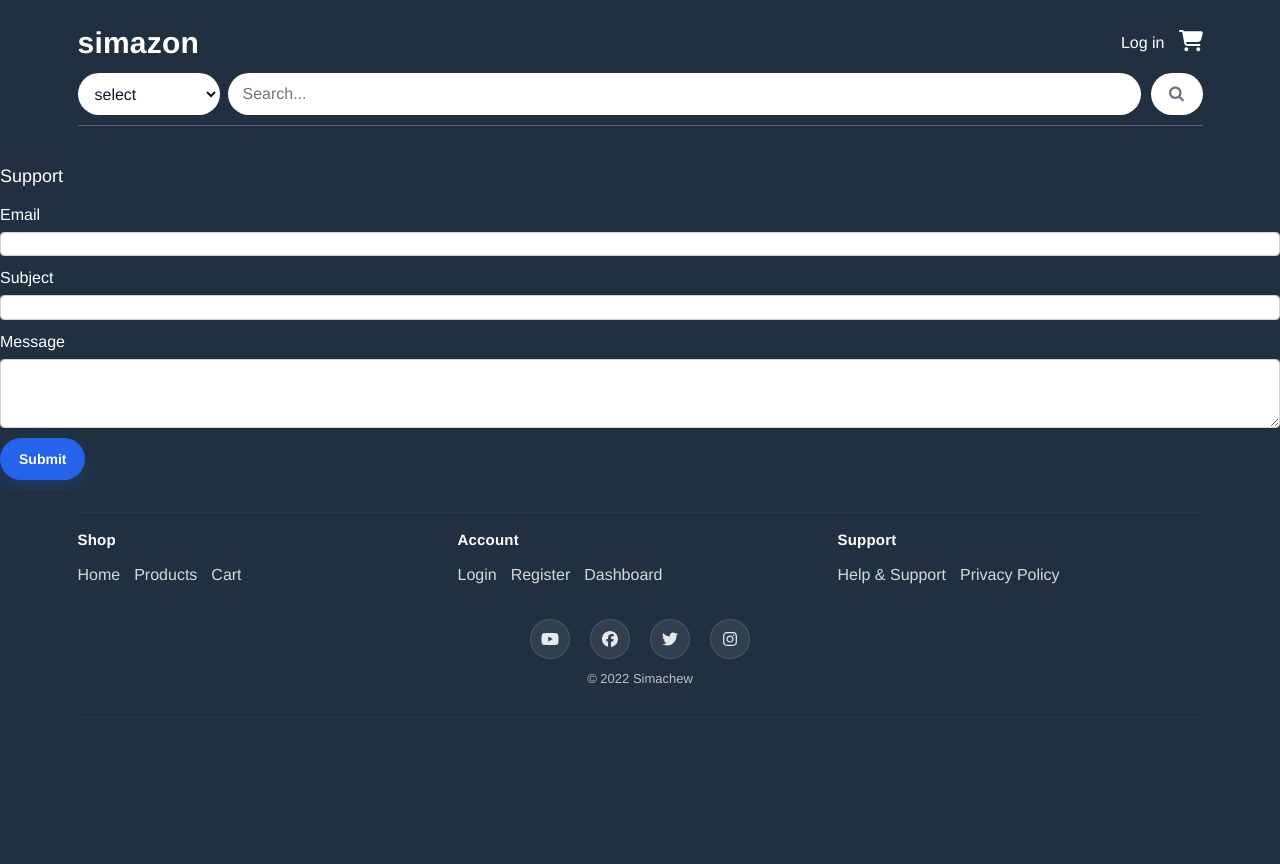
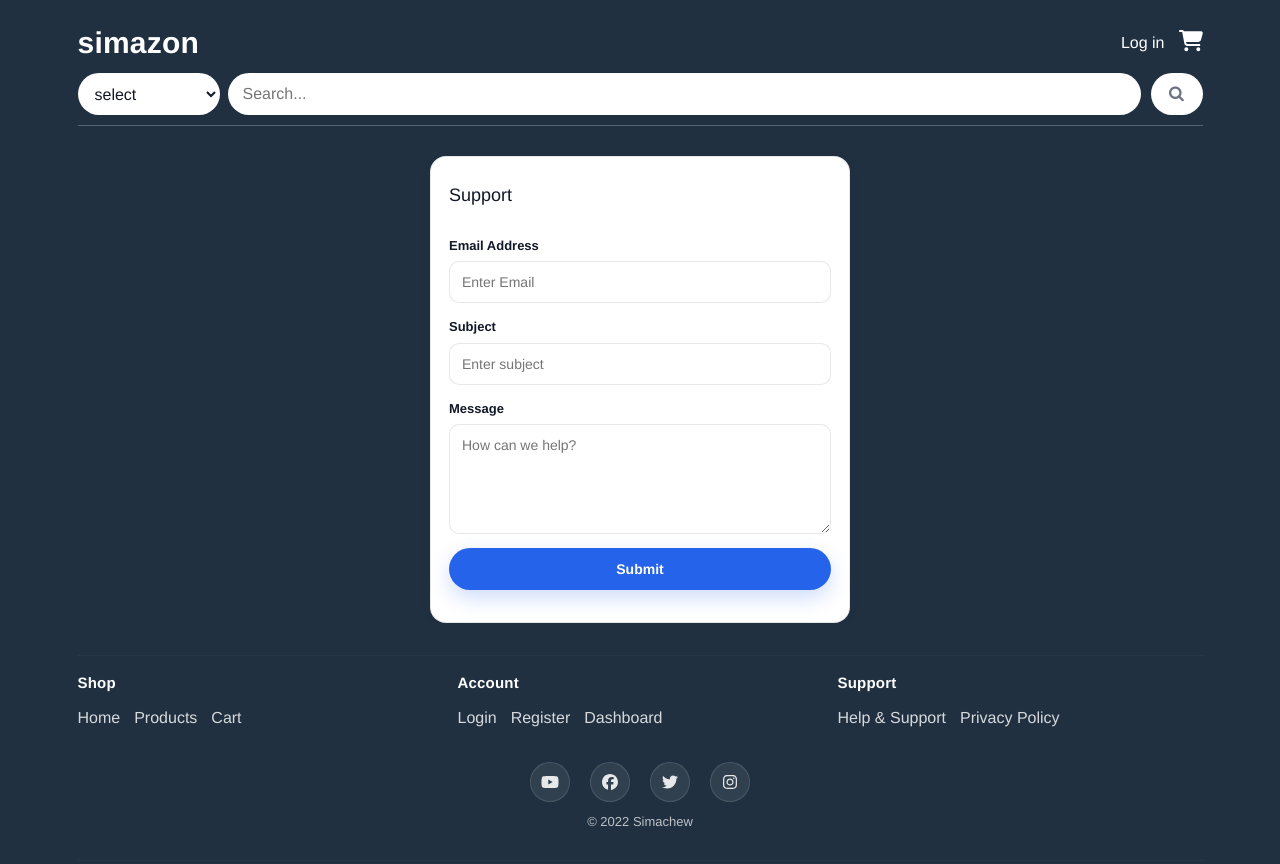
Before and after one commit to absima/contextSimazon, a React (Vite) app: page /support in a window 1280 px wide. Shown: the top 864 px of the page. Before the commit the page ends 800 px from the top, so only its background shows below. Built offline with nearby package versions, Linux system fonts and the light colour scheme; no server answers.

Commit message:
support form consistency with account

```diff
--- a/src/components/support.jsx
+++ b/src/components/support.jsx
@@ -1,68 +1,206 @@
-// import React from 'react';
+// support.jsx
 import { useState } from 'react';
-import { Form, Button } from 'react-bootstrap';
 import Message from './message';
 
 export default function Support() {
   const [email, setEmail] = useState('');
   const [subject, setSubject] = useState('');
   const [message, setMessage] = useState('');
+
   const [submitted, setSubmitted] = useState(false);
+
+  // basic validation states (same vibe as signup)
+  const [emailError, setEmailError] = useState('');
+  const [subjectError, setSubjectError] = useState('');
+  const [messageError, setMessageError] = useState('');
+
+  const validateEmail = (email) => {
+    const re =
+      /^(([^<>()[\]\\.,;:\s@"]+(\.[^<>()[\]\\.,;:\s@"]+)*)|(".+"))@((\[[0-9]{1,3}\.[0-9]{1,3}\.[0-9]{1,3}\.[0-9]{1,3}\])|(([a-zA-Z\-0-9]+\.)+[a-zA-Z]{2,}))$/;
+    return re.test(String(email).toLowerCase());
+  };
+
+  const handleEmailChange = (e) => {
+    const v = e.target.value;
+    setEmail(v);
+    if (!validateEmail(v)) setEmailError('Invalid email');
+    else setEmailError('');
+  };
+
+  const handleSubjectChange = (e) => {
+    const v = e.target.value;
+    setSubject(v);
+    if (v.trim().length < 3) setSubjectError('Subject must be at least 3 characters');
+    else setSubjectError('');
+  };
+
+  const handleMessageChange = (e) => {
+    const v = e.target.value;
+    setMessage(v);
+    if (v.trim().length < 10) setMessageError('Message must be at least 10 characters');
+    else setMessageError('');
+  };
 
   const submitHandler = (e) => {
     e.preventDefault();
 
+    // final validation gate
+    let ok = true;
+
+    if (!validateEmail(email)) {
+      setEmailError('Invalid email');
+      ok = false;
+    }
+    if (subject.trim().length < 3) {
+      setSubjectError('Subject must be at least 3 characters');
+      ok = false;
+    }
+    if (message.trim().length < 10) {
+      setMessageError('Message must be at least 10 characters');
+      ok = false;
+    }
+
+    if (!ok) return;
+
     setSubmitted(true);
+
+    // reset
     setEmail('');
     setSubject('');
     setMessage('');
   };
 
+  const formValid =
+    validateEmail(email) && subject.trim().length >= 3 && message.trim().length >= 10;
+
   return (
+    <form className="form" noValidate onSubmit={submitHandler}>
       <div>
         <h1>Support</h1>
+      </div>
 
       {submitted && (
+        <div>
           <Message variant="success">
             Thanks for reaching out. We’ll get back to you shortly.
           </Message>
+        </div>
       )}
 
-      <Form onSubmit={submitHandler}>
-        <Form.Group className="mb-3">
-          <Form.Label>Email</Form.Label>
-          <Form.Control
+      <div>
+        <label htmlFor="supportEmail">Email Address</label>
+        <input
+          id="supportEmail"
           type="email"
-            required
+          name="email"
+          placeholder="Enter Email"
           value={email}
-            onChange={(e) => setEmail(e.target.value)}
+          onChange={handleEmailChange}
         />
-        </Form.Group>
+        {emailError && <div className="error">{emailError}</div>}
+      </div>
 
-        <Form.Group className="mb-3">
-          <Form.Label>Subject</Form.Label>
-          <Form.Control
+      <div>
+        <label htmlFor="supportSubject">Subject</label>
+        <input
+          id="supportSubject"
           type="text"
-            required
+          name="subject"
+          placeholder="Enter subject"
           value={subject}
-            onChange={(e) => setSubject(e.target.value)}
+          onChange={handleSubjectChange}
         />
-        </Form.Group>
+        {subjectError && <div className="error">{subjectError}</div>}
+      </div>
 
-        <Form.Group className="mb-3">
-          <Form.Label>Message</Form.Label>
-          <Form.Control
-            as="textarea"
+      <div>
+        <label htmlFor="supportMessage">Message</label>
+        <textarea
+          id="supportMessage"
+          name="message"
+          placeholder="How can we help?"
           rows={4}
-            required
           value={message}
-            onChange={(e) => setMessage(e.target.value)}
+          onChange={handleMessageChange}
         />
-        </Form.Group>
+        {messageError && <div className="error">{messageError}</div>}
+      </div>
 
-        {/* <Button type="submit">Send</Button> */}
-        <button className="buttoncolor">Submit</button>
-      </Form>
+      <div>
+        <button type="submit" className="buttoncolor" disabled={!formValid}>
+          Submit
+        </button>
       </div>
+    </form>
   );
 }
+
+
+// // import React from 'react';
+// import { useState } from 'react';
+// import { Form, Button } from 'react-bootstrap';
+// import Message from './message';
+
+// export default function Support() {
+//   const [email, setEmail] = useState('');
+//   const [subject, setSubject] = useState('');
+//   const [message, setMessage] = useState('');
+//   const [submitted, setSubmitted] = useState(false);
+
+//   const submitHandler = (e) => {
+//     e.preventDefault();
+
+//     setSubmitted(true);
+//     setEmail('');
+//     setSubject('');
+//     setMessage('');
+//   };
+
+//   return (
+//     <div>
+//       <h1>Support</h1>
+
+//       {submitted && (
+//         <Message variant="success">
+//           Thanks for reaching out. We’ll get back to you shortly.
+//         </Message>
+//       )}
+
+//       <Form onSubmit={submitHandler}>
+//         <Form.Group className="mb-3">
+//           <Form.Label>Email</Form.Label>
+//           <Form.Control
+//             type="email"
+//             required
+//             value={email}
+//             onChange={(e) => setEmail(e.target.value)}
+//           />
+//         </Form.Group>
+
+//         <Form.Group className="mb-3">
+//           <Form.Label>Subject</Form.Label>
+//           <Form.Control
+//             type="text"
+//             required
+//             value={subject}
+//             onChange={(e) => setSubject(e.target.value)}
+//           />
+//         </Form.Group>
+
+//         <Form.Group className="mb-3">
+//           <Form.Label>Message</Form.Label>
+//           <Form.Control
+//             as="textarea"
+//             rows={4}
+//             required
+//             value={message}
+//             onChange={(e) => setMessage(e.target.value)}
+//           />
+//         </Form.Group>
+
+//         {/* <Button type="submit">Send</Button> */}
+//         <button className="buttoncolor">Submit</button>
+//       </Form>
+//     </div>
+//   );
+// }
--- a/src/index.css
+++ b/src/index.css
@@ -1008,3 +1008,7 @@ h2 {
   margin-top: 2px;             /* tiny optical separation */
   white-space: nowrap;
 }
+
+.text-muted{
+  color: #e5e7eb;
+}
```
Lines whose indentation alone changed are shown as unchanged.
